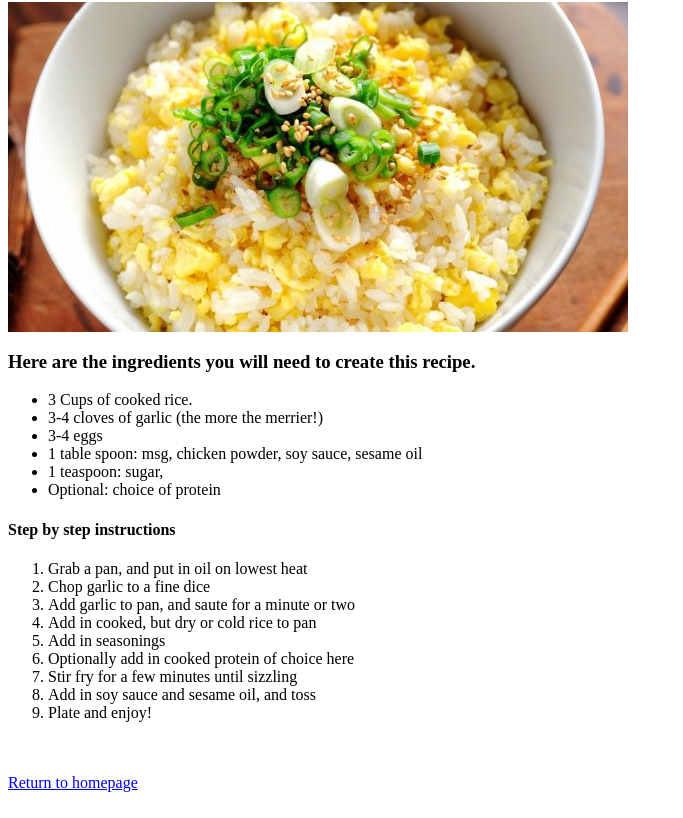
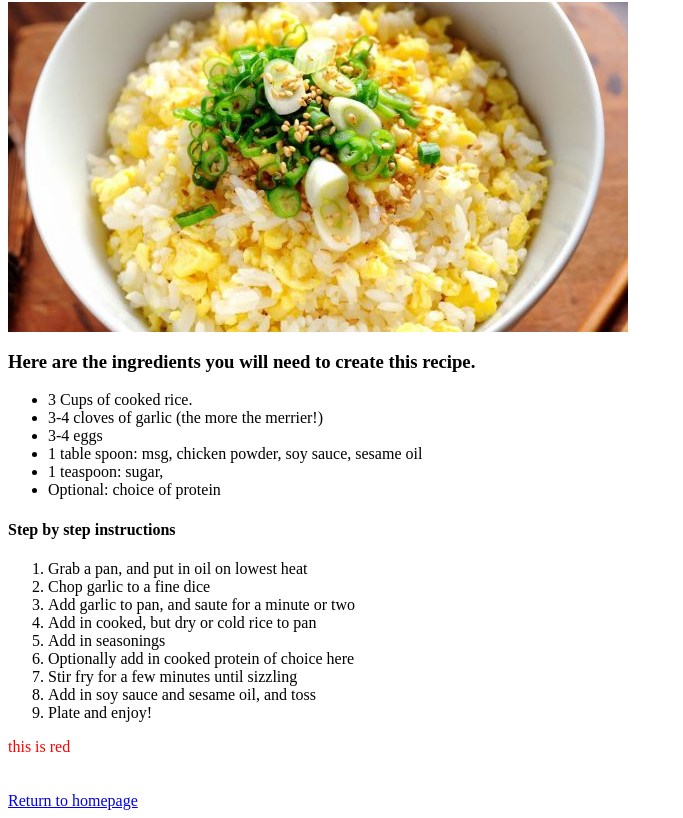
Before and after one commit to bnguy56/TOP, a plain HTML site: page files/odin-recipes/recipes/fried_rice.html in a window 1280 px wide. Shown: the part 123-941 px from the top of the page, without its empty margins (0-683 px from the left). Drawn offline with Linux system fonts and the light colour scheme.

```diff
--- a/files/odin-recipes/recipes/fried_rice.html
+++ b/files/odin-recipes/recipes/fried_rice.html
@@ -1,3 +1,8 @@
+<style>
+    div {
+        color: red;
+    }
+</style>
 <h1> Garic Fried Rice </h1>
 
 <title> Garlic Fried Rice </title>
@@ -30,6 +35,7 @@
         <li> Add in soy sauce and sesame oil, and toss </li>
         <li> Plate and enjoy! </li>
     </ol>
+    <div> this is red</div>
     <br>
     <br>
     <a href="../index.html"> Return to homepage </a>
```
